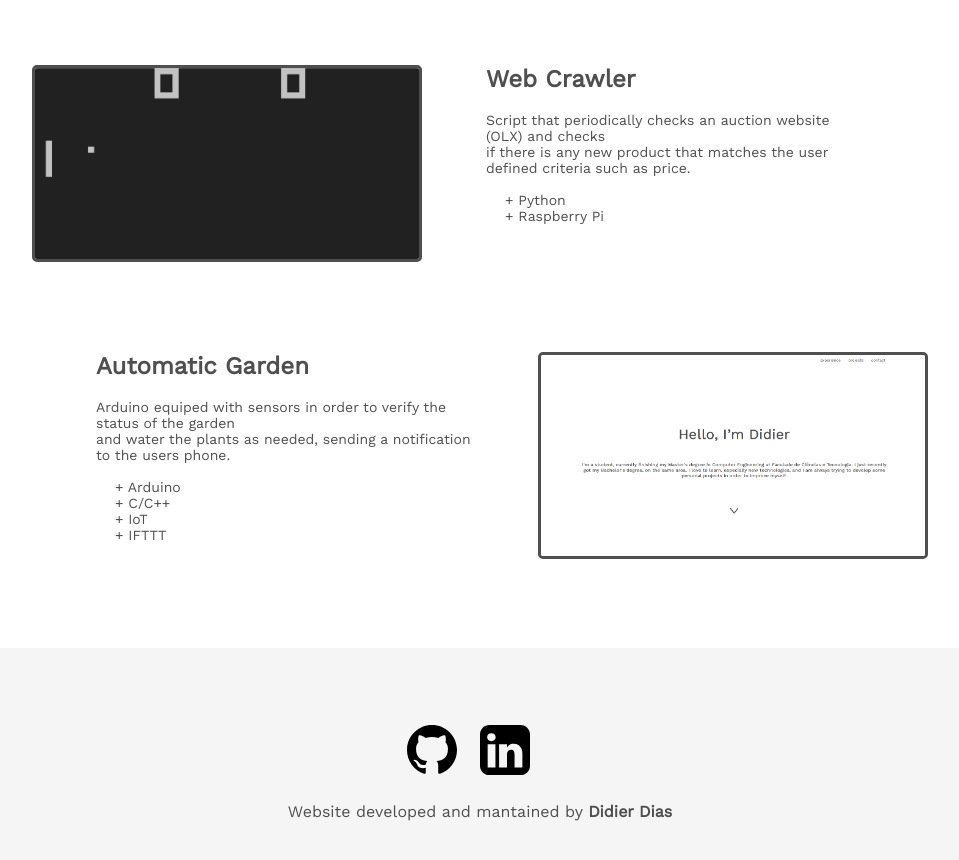
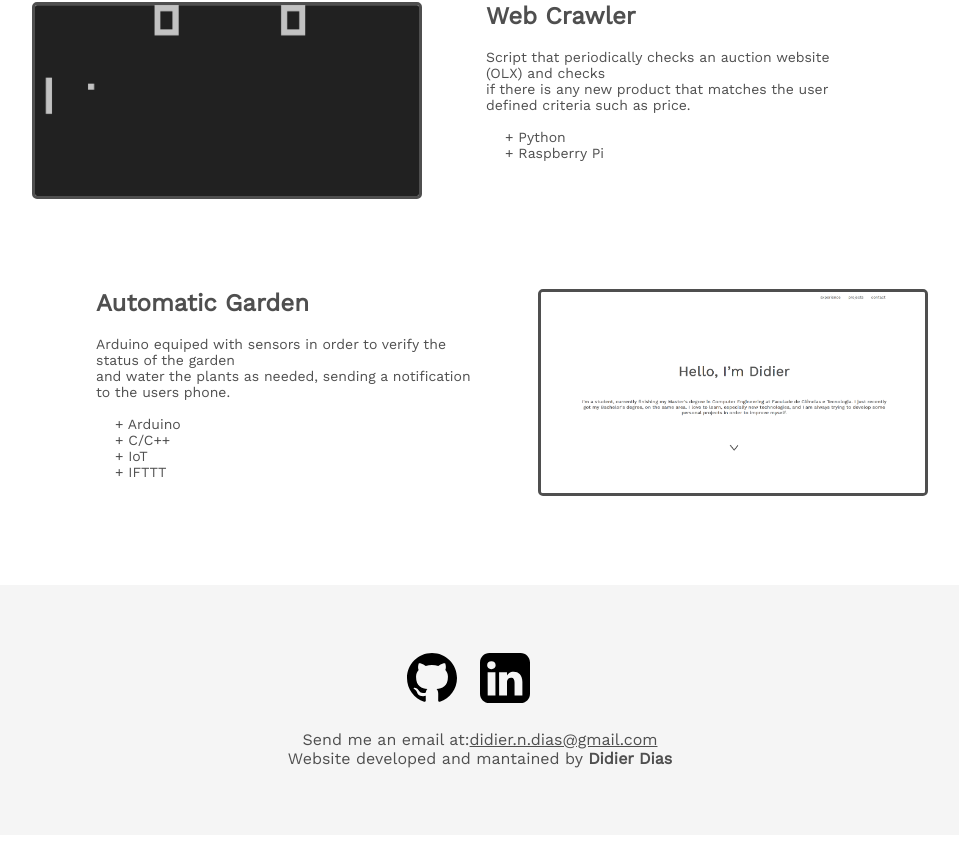
Before and after one commit to DNDXIII/dndxiii.github.io, a React (Create React App) app: page / in a window 1280 px wide. Shown: the part 2301-3161 px from the top of the page, without its empty margins (160-1119 px from the left). After the commit the page ends 3136 px from the top, so only its background shows below. Built offline with nearby package versions, Linux system fonts and the light colour scheme.

Commit message:
Added email

```diff
--- a/src/Application/Components/Footer.tsx
+++ b/src/Application/Components/Footer.tsx
@@ -34,6 +34,12 @@ const Icon = styled.img`
 
 const FooterText = styled.div`
   margin-top: 23px;
+  text-align: center;
+  white-space: pre-wrap;
+`;
+
+const Email = styled.a`
+  color: inherit;
 `;
 
 class Footer extends React.Component<{}, {}> {
@@ -49,6 +55,11 @@ class Footer extends React.Component<{}, {}> {
           </IconLink>
         </IconContainer>
         <FooterText>
+          Send me an email at:
+          <Email href="mailto:didier.n.dias@gmail.com" target="_top">
+            didier.n.dias@gmail.com
+          </Email>
+          <br />
           Website developed and mantained by <b>Didier Dias</b>
         </FooterText>
       </Container>
--- a/src/Application/Pages/About.tsx
+++ b/src/Application/Pages/About.tsx
@@ -4,9 +4,7 @@ import Navbar from '../Components/Navbar';
 
 const arrow = require('../Assets/Images/Arrow.svg');
 
-const Container = styled.div`
-  height: 100vh;
-`;
+const Container = styled.div``;
 
 const Title = styled.h1`
   margin-top: 30vh;
```
